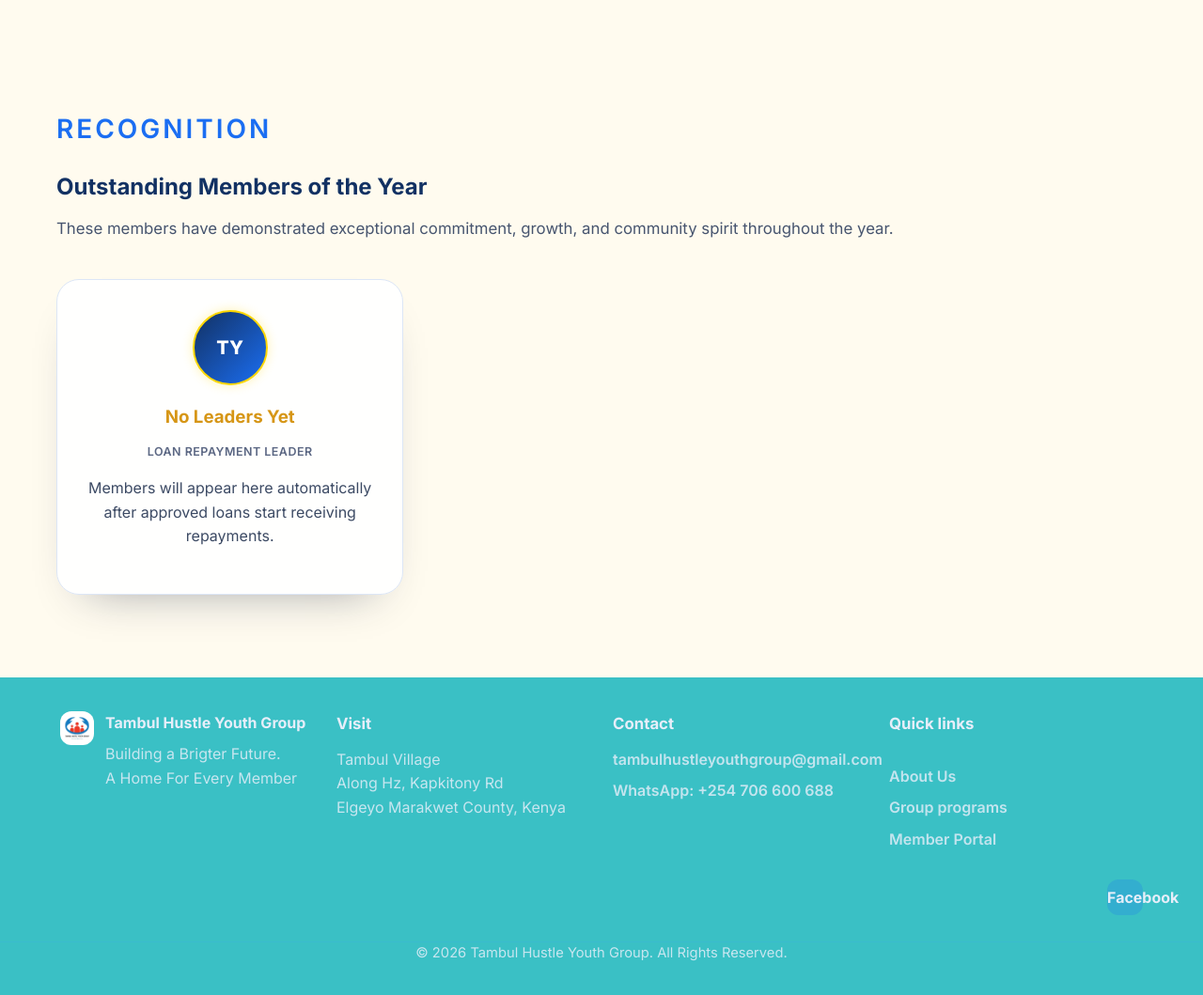
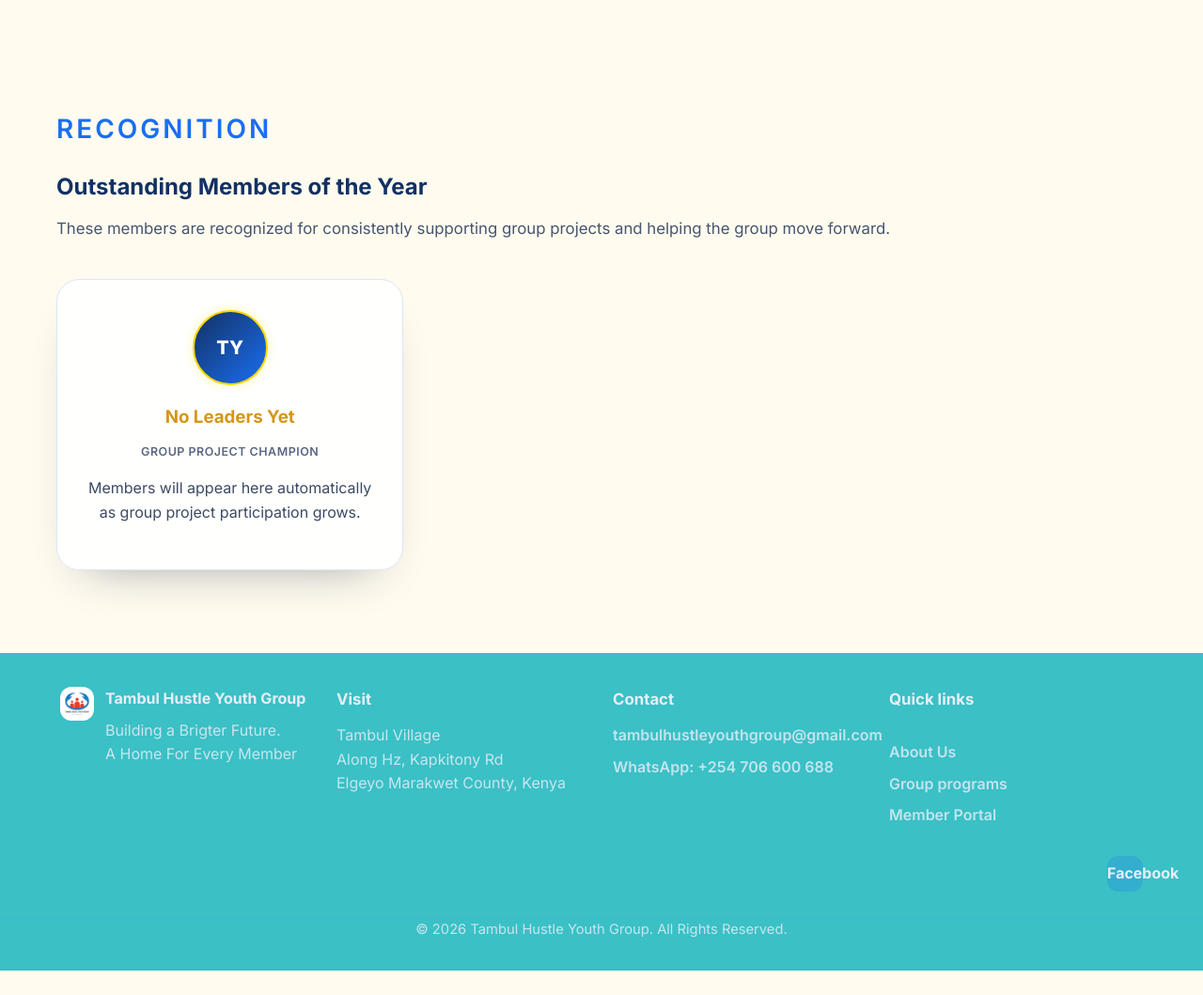
Before and after one commit to Vincentchirchir/tambul-youths-portal, a Django app: page / in a window 1280 px wide. Shown: the part 5272-6331 px from the top of the page at 94% size. After the commit the page ends 6305 px from the top, so only its background shows below. Run offline with Django 5.2, Linux system fonts and the light colour scheme; data comes from the database, SQL or seed files in the repository; data that the repository does not hold is empty; parts of the project's set-up code (start-up, migrations or seed data) failed here and were passed over.

```diff
--- a/core/templates/core/index.html
+++ b/core/templates/core/index.html
@@ -478,8 +478,8 @@ Hustle Youth Group{% endblock %} {% block extra_css %}
         <p class="eyebrow" id="members-title">Recognition</p>
         <h2>Outstanding Members of the Year</h2>
         <p class="section-intro">
-          These members have demonstrated exceptional commitment, growth, and
-          community spirit throughout the year.
+          These members are recognized for consistently supporting group projects
+          and helping the group move forward.
         </p>
       </div>
 
@@ -498,21 +498,17 @@ Hustle Youth Group{% endblock %} {% block extra_css %}
               </div>
             {% endif %}
             <h3>{{ item.name }}</h3>
-            <p class="time">Loan Repayment Leader</p>
-            <p>
-              {{ item.repayment_rate_display }} repayment rate with
-              {{ item.total_repaid_display }} repaid.
-            </p>
+            <p class="time">Group Project Champion</p>
             <p>{{ item.summary }}</p>
           </article>
         {% empty %}
           <article class="insight-card insight-card--empty">
             <div class="member-photo member-photo--fallback">TY</div>
             <h3>No Leaders Yet</h3>
-            <p class="time">Loan Repayment Leader</p>
+            <p class="time">Group Project Champion</p>
             <p>
-              Members will appear here automatically after approved loans start
-              receiving repayments.
+              Members will appear here automatically as group project
+              participation grows.
             </p>
           </article>
         {% endfor %}
--- a/core/views.py
+++ b/core/views.py
@@ -389,7 +389,7 @@ def homepage_hero_stats():
         },
         {
             "value": format_compact_ksh(total_disbursed),
-            "label": "Loan Disbursed Among Members",
+            "label": "Loans Disbursed",
         },
         {
             "value": format_percentage(repayment_total, repayment_expected),
@@ -443,18 +443,6 @@ def loan_repayment_leaders(limit=3):
             if stats["total_due"] > 0
             else Decimal("0")
         )
-        loan_word = "loan" if stats["loan_count"] == 1 else "loans"
-        if stats["fully_paid_loans"]:
-            summary = (
-                f"Fully repaid {stats['fully_paid_loans']} of "
-                f"{stats['loan_count']} approved {loan_word}."
-            )
-        else:
-            summary = (
-                f"Repaid {format_compact_ksh(stats['total_repaid'])} "
-                f"across {stats['loan_count']} approved {loan_word}."
-            )
-
         leaders.append(
             {
                 "member": stats["member"],
@@ -470,7 +458,10 @@ def loan_repayment_leaders(limit=3):
                 "loan_count": stats["loan_count"],
                 "fully_paid_loans": stats["fully_paid_loans"],
                 "latest_activity": stats["latest_activity"],
-                "summary": summary,
+                "summary": (
+                    "Recognized for consistently supporting group projects "
+                    "and helping the group move forward."
+                ),
             }
         )
 
```
Also changed, not shown: core/tests.py (+6 -3 lines).
